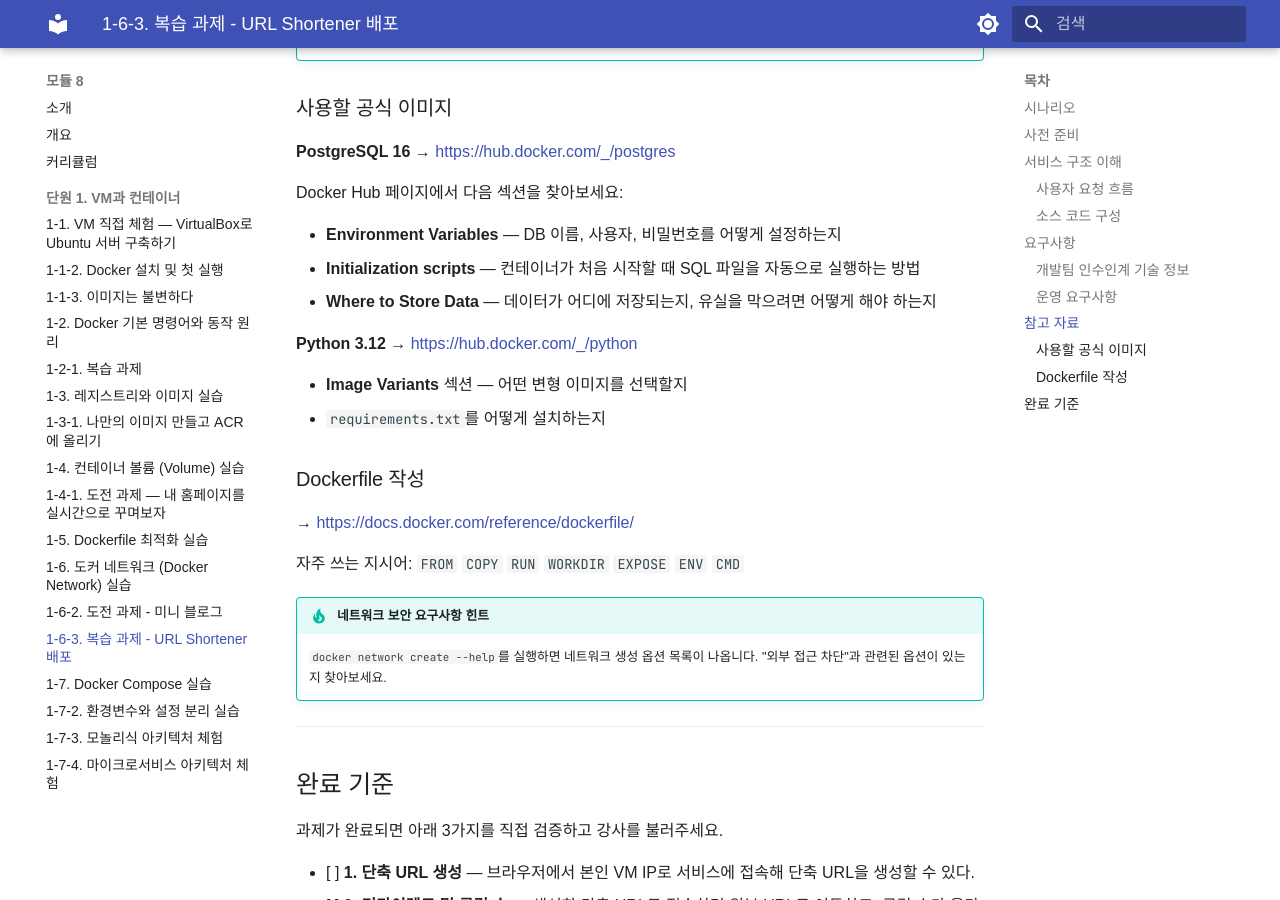
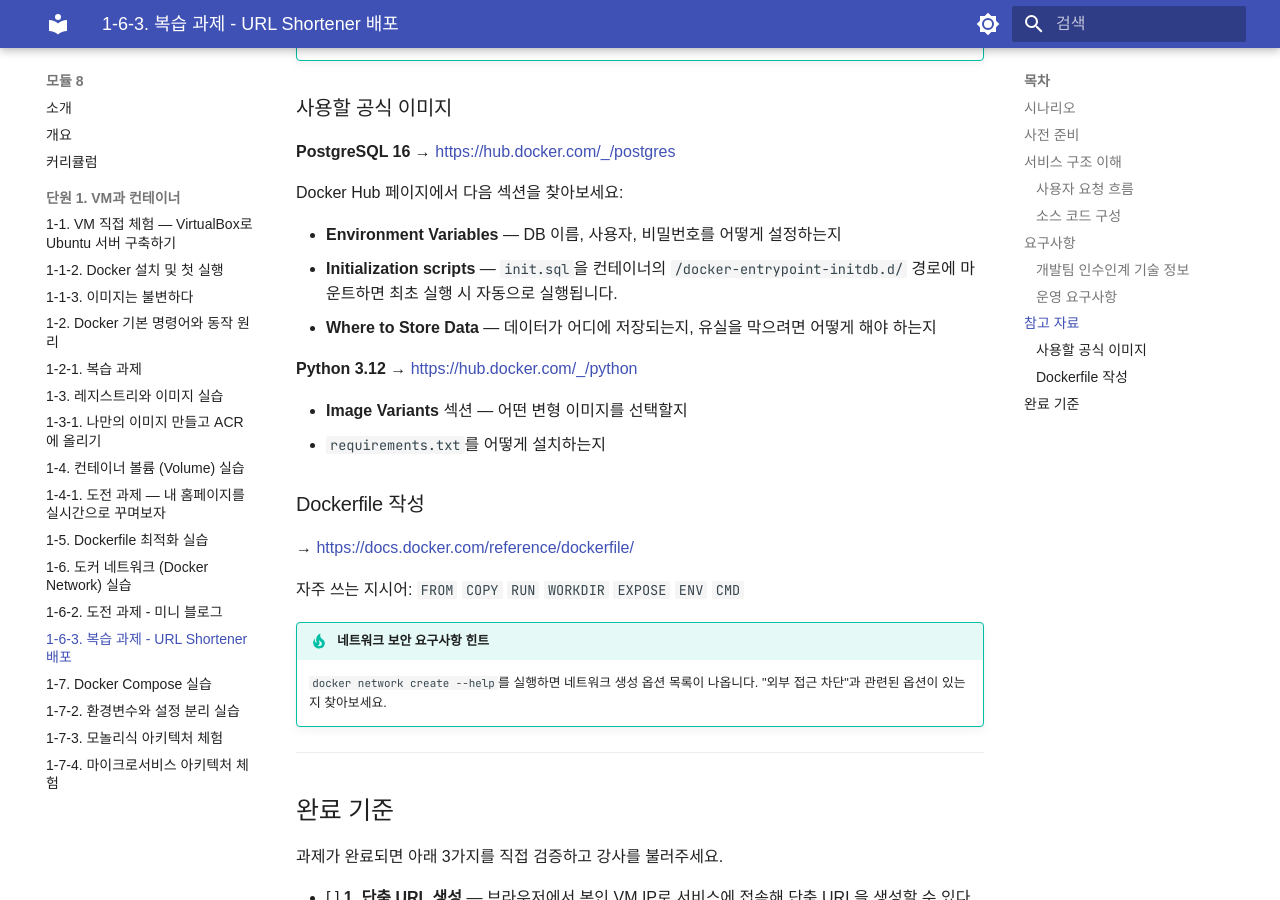
Before and after one commit to skilleat-labs/docker-k8s-labs, an MkDocs documentation site: the page built from docs/modules/module8/1-6-3.md, in a window 1280 px wide and 900 px high, scrolled down 3194 px. Built offline with MkDocs 1.6.1 and Material for MkDocs 9.7.7, drawn with Linux system fonts in a browser that asks for light colours; some web fonts are replaced.

Commit message:
docs: 모듈8 1-6-3 init.sql 마운트 경로 힌트 강화
Co-Authored-By: Claude Sonnet 4.6 <noreply@anthropic.com>

```diff
--- a/docs/modules/module8/1-6-3.md
+++ b/docs/modules/module8/1-6-3.md
@@ -138,7 +138,7 @@ url-shortener-lab/
 Docker Hub 페이지에서 다음 섹션을 찾아보세요:
 
 - **Environment Variables** — DB 이름, 사용자, 비밀번호를 어떻게 설정하는지
-- **Initialization scripts** — 컨테이너가 처음 시작할 때 SQL 파일을 자동으로 실행하는 방법
+- **Initialization scripts** — `init.sql`을 컨테이너의 `/docker-entrypoint-initdb.d/` 경로에 마운트하면 최초 실행 시 자동으로 실행됩니다.
 - **Where to Store Data** — 데이터가 어디에 저장되는지, 유실을 막으려면 어떻게 해야 하는지
 
 **Python 3.12**
```
